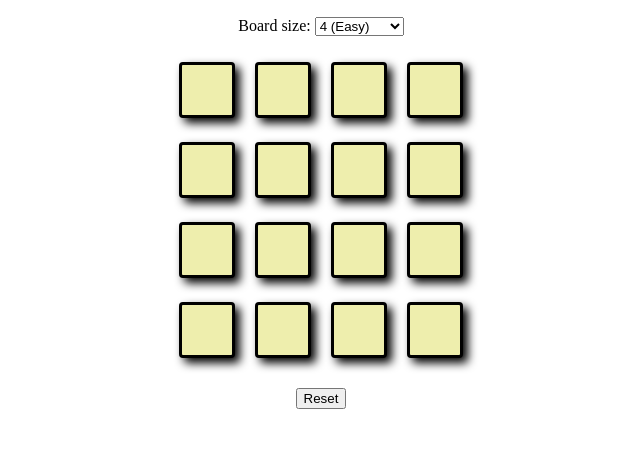
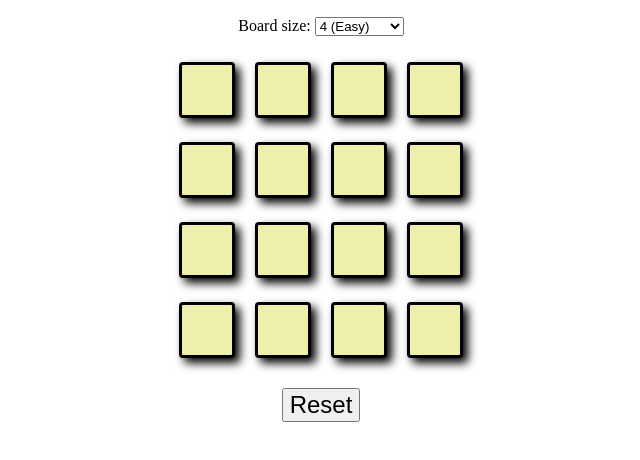
Before and after one commit to munizao/lights-out, a plain HTML site: page index.html in a window 1280 px wide. Shown: the part 110-570 px from the top of the page, without its empty margins (319-959 px from the left). Drawn offline with Linux system fonts and the light colour scheme.

Commit message:
font size change

```diff
--- a/main.css
+++ b/main.css
@@ -19,6 +19,10 @@
 
 .dark {
     background: rgb(65, 65, 21);
+}
+
+button {
+    font-size: 150%;
 }
 
 h1 {
```
